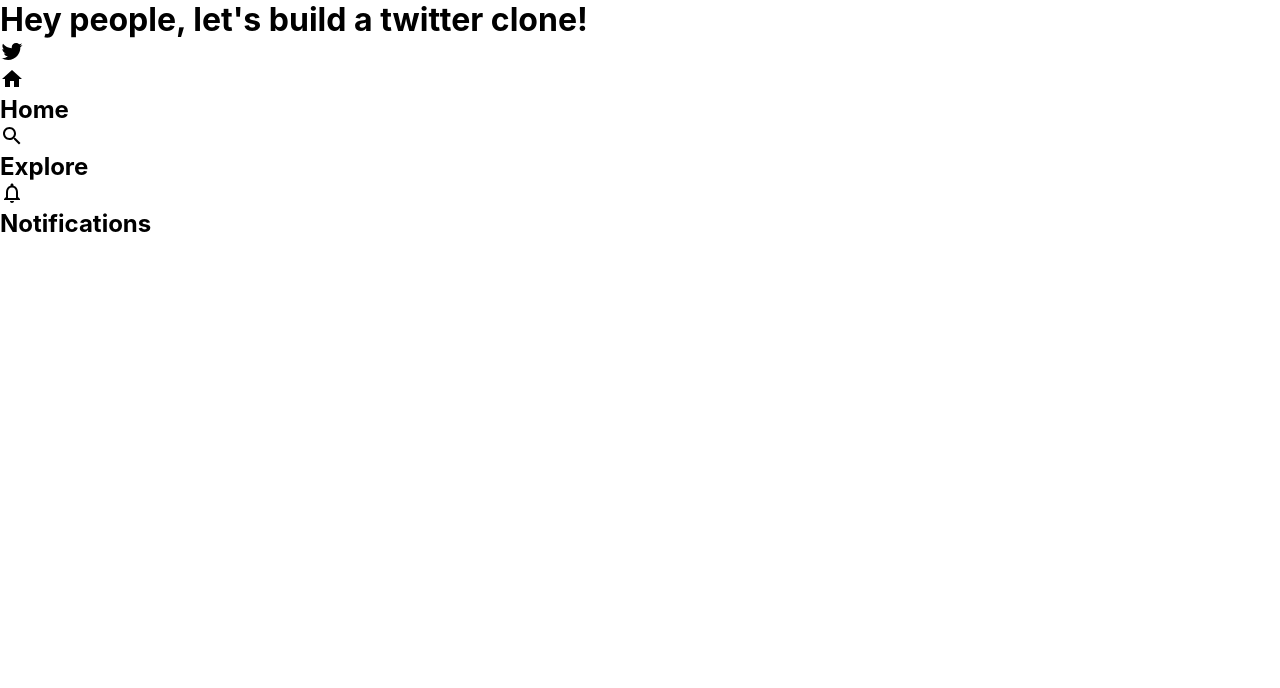
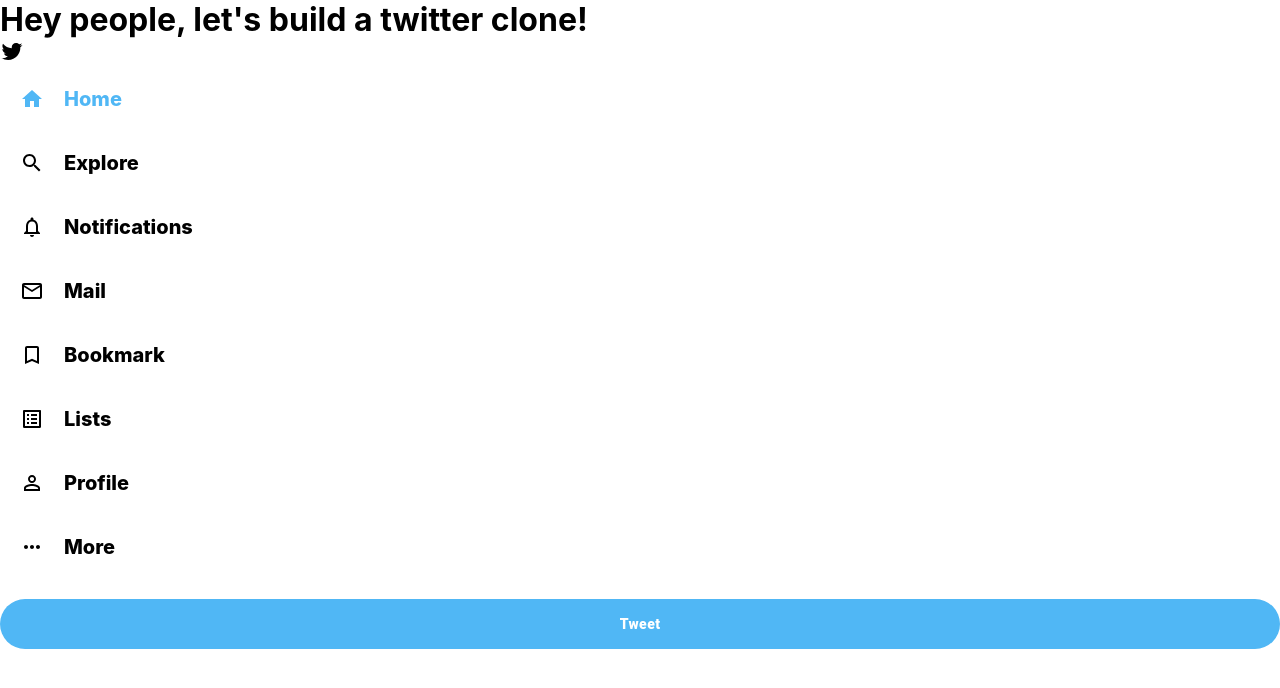
Before and after one commit to DouglasPenn23/Twitter_clone, a React (Create React App) app in the folder twitter-clone/: page / in a window 1280 px wide. Shown: the top 688 px of the page. Built offline with nearby package versions, Linux system fonts and the light colour scheme.

Commit message:
Sidebar Done

```diff
--- a/twitter-clone/src/App.css
+++ b/twitter-clone/src/App.css
@@ -0,0 +1,5 @@
+/* Making global variables */
+body{
+  --twitter-color: #50b7f5;
+  --twitter-background: #e6ecf0;
+}
--- a/twitter-clone/src/Sidebar.css
+++ b/twitter-clone/src/Sidebar.css
@@ -0,0 +1,10 @@
+.sidebar__tweet{
+    background-color: var(--twitter-color) !important;
+    border: none !important;
+    color: white !important;
+    font-weight: 900 !important;
+    text-transform: inherit !important;
+    border-radius: 30px !important;
+    height: 50px !important;
+    margin-top: 20px !important;
+}
--- a/twitter-clone/src/Sidebar.js
+++ b/twitter-clone/src/Sidebar.js
@@ -5,6 +5,12 @@ import SidebarOption from "./SidebarOption"
 import HomeIcon from '@mui/icons-material/Home';
 import SearchIcon from '@mui/icons-material/Search';
 import NotificationsNoneIcon from '@mui/icons-material/NotificationsNone';
+import MailOutlineIcon from '@mui/icons-material/MailOutline';
+import BookmarkBorderIcon from '@mui/icons-material/BookmarkBorder';
+import ListAltIcon from '@mui/icons-material/ListAlt';
+import PermIdentityIcon from '@mui/icons-material/PermIdentity';
+import MoreHorizIcon from '@mui/icons-material/MoreHoriz';
+import { Button } from '@mui/material';
 
 function Sidebar() {
     return (
@@ -12,21 +18,17 @@ function Sidebar() {
             {/* Twitter Icon */}
             <TwitterIcon />
 
-            <SidebarOption Icon={HomeIcon} text="Home"/>
+            <SidebarOption active Icon={HomeIcon} text="Home"/>
             <SidebarOption Icon={SearchIcon} text="Explore"/>
             <SidebarOption Icon={NotificationsNoneIcon} text="Notifications"/>
-
-            {/* SidebarOption */}
-            {/* SidebarOption */}
-            {/* SidebarOption */}
-            {/* SidebarOption */}
-            {/* SidebarOption */}
-            {/* SidebarOption */}
-            {/* SidebarOption */}
-            {/* SidebarOption */}
-            {/* SidebarOption */}
+            <SidebarOption Icon={MailOutlineIcon} text="Mail"/>
+            <SidebarOption Icon={BookmarkBorderIcon} text="Bookmark"/>
+            <SidebarOption Icon={ListAltIcon} text="Lists"/>
+            <SidebarOption Icon={PermIdentityIcon} text="Profile"/>
+            <SidebarOption Icon={MoreHorizIcon} text="More"/>
 
             {/* Button -> Tweet */}
+            <Button variant="outlined" className="sidebar__tweet" fullWidth>Tweet</Button>
         </div>
     );
 }
--- a/twitter-clone/src/SidebarOption.css
+++ b/twitter-clone/src/SidebarOption.css
@@ -0,0 +1,27 @@
+.sidebarOption{
+    display: flex;
+    align-items: center;
+    cursor: pointer;
+}
+
+.sidebarOption:hover{
+    background-color: #e8f5fe;
+    border-radius: 30px;
+    color: var(--twitter-color);
+    transition: color 100ms ease-out;
+}
+
+.sidebarOption > .MuiSvgIcon-root {
+    padding: 20px;
+}
+
+/* Whenever we have a sidebar option with an H2 tag underneath it */
+.sidebarOption > h2 {
+    font-weight: 800;
+    font-size: 20px;
+    margin-right: 20px;
+}
+
+.sidebarOption--active{
+    color: var(--twitter-color);
+}
--- a/twitter-clone/src/SidebarOption.js
+++ b/twitter-clone/src/SidebarOption.js
@@ -1,9 +1,10 @@
 import React from "react";
 import './SidebarOption.css';
 
-function SidebarOption({ text, Icon }){
+// Active prop being passed in.
+function SidebarOption({ active, text, Icon }) {
     return (
-        <div className="sidebarOption">
+        <div className={`sidebarOption ${active && 'sidebarOption--active'}`}>
             <Icon />
             <h2>{text}</h2>
 
```
